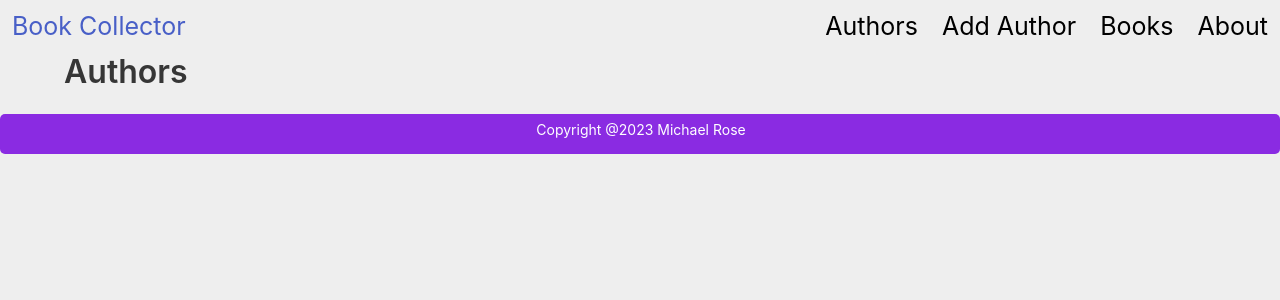
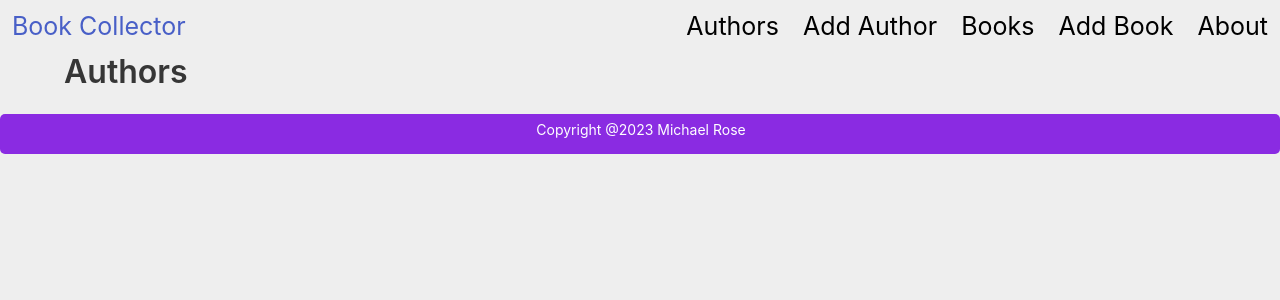
Before and after one commit to michaelmrose/book_collector, a Django app: page /authors/ in a window 1280 px wide. Shown: the top 300 px of the page. Run offline with Django 4.2, Linux system fonts and the light colour scheme; data that the repository does not hold is empty.

```diff
--- a/collector/collection/templates/base.html
+++ b/collector/collection/templates/base.html
@@ -38,6 +38,9 @@
                 <a class="navbar-item" href="/books">
                     Books
                 </a>
+                <a class="navbar-item" href="/books/create">
+                    Add Book
+                </a>
 
                 <a class="navbar-item" href="/about">
                     About
--- a/collector/collection/templates/books/detail.html
+++ b/collector/collection/templates/books/detail.html
@@ -17,10 +17,12 @@
         Published: {{book.publicationDate}}
         <br>
         ISBN: {{book.isbn}}
-        <h2 class="title is-4">description</h2>
+        <h2 class="title is-5">description</h2>
         {{book.description}}
     </div>
     <div class="card-footer">
+        <a href="/books/{{book.id}}/delete" class="button has-background-danger has-text-light">Delete</a>
+        <a href="/books/{{book.id}}/update" class="button has-background-link has-text-light mr-6">Update</a>
         <a href="https://www.abebooks.com/servlet/SearchResults?isbn={{book.isbn}}" target="_blank"
             class="button">Buy</a>
         <a class="button" href="https://www.goodreads.com/search?q={{book.isbn}}" target="_blank">Review</a>
--- a/collector/collection/urls.py
+++ b/collector/collection/urls.py
@@ -4,7 +4,7 @@ from . import views
 urlpatterns = [
     path("", views.home, name="home"),
     path("about/", views.about, name="about"),
-    path("books", views.books_index, name="index"),
+    path("books/", views.books_index, name="index"),
     path("books/<int:book_id>/", views.book_detail, name="detail"),
     path("authors/", views.AuthorList.as_view(), name="author_index"),
     path("authors/<int:pk>/", views.AuthorDetails.as_view(), name="author_detail"),
@@ -15,4 +15,7 @@ urlpatterns = [
     path(
         "authors/<int:pk>/update/", views.AuthorUpdate.as_view(), name="authors_update"
     ),
+    path("books/create/", views.BookCreate.as_view(), name="book_create"),
+    path("books/<int:pk>/delete/", views.BookDelete.as_view(), name="book_delete"),
+    path("books/<int:pk>/update/", views.BookUpdate.as_view(), name="book_update"),
 ]
--- a/collector/collection/views.py
+++ b/collector/collection/views.py
@@ -1,6 +1,7 @@
 from django.shortcuts import render, redirect
 from django.views.generic.edit import CreateView, UpdateView, DeleteView
 from django.views.generic import ListView, DetailView
+from django.contrib.admin.widgets import AdminDateWidget
 
 from .models import Book
 from .models import Author
@@ -69,3 +70,26 @@ class AuthorUpdate(UpdateView):
     model = Author
     fields = ["name"]
     success_url = "/authors/"
+
+
+class BookCreate(CreateView):
+    model = Book
+    fields = ["title", "description", "publicationDate", "isbn", "authors", ]
+    success_url = "/books/"
+
+    # thanks stackoverflow https://stackoverflow.com/questions/21405895/datepickerwidget-in-createview
+    def get_form(self, form_class=None):
+        form = super(BookCreate, self).get_form(form_class)
+        form.fields["publicationDate"].widget = AdminDateWidget(attrs={"type": "date"})
+        return form
+
+
+class BookDelete(DeleteView):
+    model = Book
+    success_url = "/books/"
+
+
+class BookUpdate(UpdateView):
+    model = Book
+    fields = ["title", "description", "authors", "publicationDate", "isbn"]
+    success_url = "/books/"
```
Also changed, not shown: collector/collection/templates/collection/book_confirm_delete.html (added, +11 -0 lines), collector/collection/templates/collection/book_form.html (added, +21 -0 lines).
